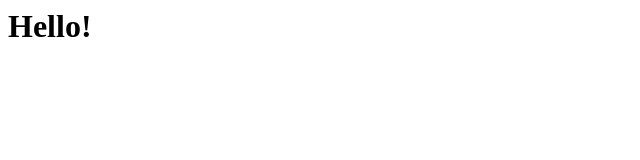
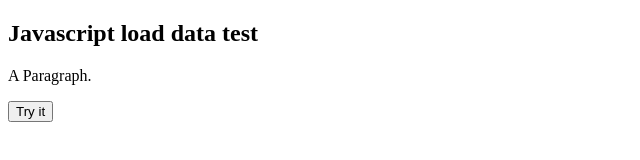
Before and after one commit to Pich78/test-js, a plain HTML site: page index.html in a window 1280 px wide. Shown: the whole page, without its empty margins (0-640 px from the left). Drawn offline with Linux system fonts and the light colour scheme.

Commit message:
Update index.html

```diff
--- a/index.html
+++ b/index.html
@@ -1 +1,18 @@
-<h1>Hello!</h1>
+<!DOCTYPE html>
+<html>
+<body>
+
+<h2>Javascript load data test</h2>
+
+<p id="demo">A Paragraph.</p>
+
+<button type="button" onclick="myFunction()">Try it</button>
+
+<script>
+function myFunction() {
+  document.getElementById("demo").innerHTML = "Paragraph changed.";
+}
+</script>
+
+</body>
+</html>
```
